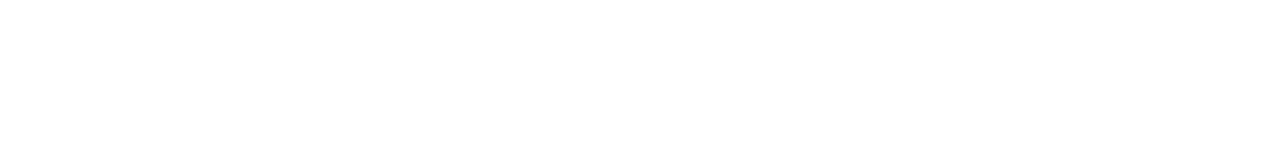
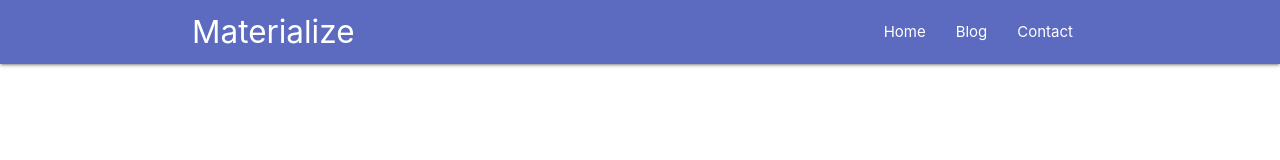
Before and after one commit to testingFT21/ProjectMS, a plain HTML site: page index.html in a window 1280 px wide. Drawn offline with nearby package versions, Linux system fonts and the light colour scheme.

Commit message:
add header in  index.html

```diff
--- a/index.html
+++ b/index.html
@@ -4,6 +4,7 @@
     <meta charset="UTF-8">
     <meta http-equiv="X-UA-Compatible" content="IE=edge">
     <meta name="viewport" content="width=device-width, initial-scale=1.0">
+    <link href="https://fonts.googleapis.com/icon?family=Material+Icons" rel="stylesheet">
      <!-- Compiled and minified CSS -->
      <link rel="stylesheet" href="https://cdnjs.cloudflare.com/ajax/libs/materialize/1.0.0/css/materialize.min.css">
 
@@ -11,6 +12,26 @@
     <title>Document</title>
 </head>
 <body>
+    <!--  блочний контейнер із класом navbar-fixed  для фіксації  головного меню-->
+  <div class="navbar-fixed">
+    <nav class="indigo lighten-1" role="navigation">
+        <div class="nav-wrapper container">
+        <a id="logo-container" href="#" class="brand-logo">Materialize</a>
+          <ul class="right hide-on-med-and-down">
+            <li><a href="#">Home</a></li>
+            <li><a href="blog.html">Blog</a></li>
+            <li><a href="contact.html">Contact</a></li>
+          </ul>
+          <!-- створення мобільного меню із класом sidenav -->
+          <ul id="nav-mobile" class="sidenav">
+            <li><a href="#">Home</a></li>
+            <li><a href="blog.html">Blog</a></li>
+            <li><a href="contact.html">Contact</a></li>
+          </ul>
+          <a href="#" data-target="nav-mobile" class="sidenav-trigger"><i class="material-icons">menu</i></a>
+        </div>
+      </nav>
+  </div>
 
 
     <!-- Compiled and minified JavaScript -->
```
